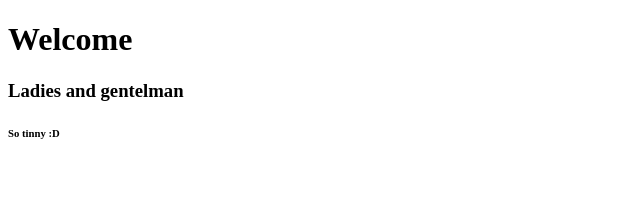
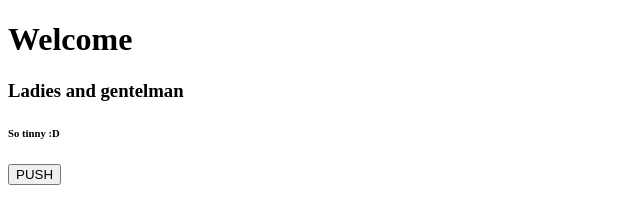
Before and after one commit to dersas/dersas.github.io, a plain HTML site: page index.html in a window 1280 px wide. Shown: the whole page, without its empty margins (0-640 px from the left). Drawn offline with Linux system fonts and the light colour scheme.

Commit message:
More updates

```diff
--- a/index.html
+++ b/index.html
@@ -9,5 +9,6 @@
     <h1>Welcome</h1>
     <h3>Ladies and gentelman</h3>
     <h6>So tinny :D</h6>
+    <button>PUSH</button>
   </body>
 </html>
```
Also changed, not shown: 1 other file.
